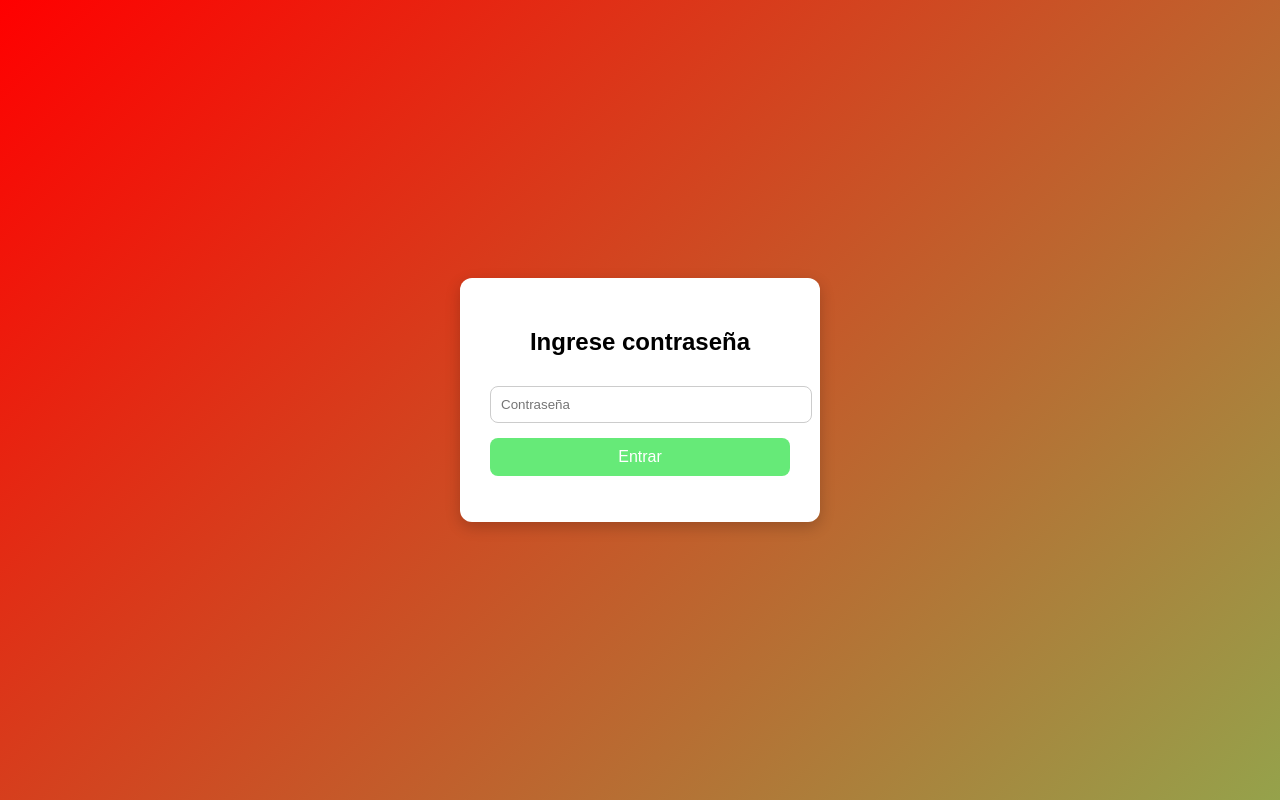
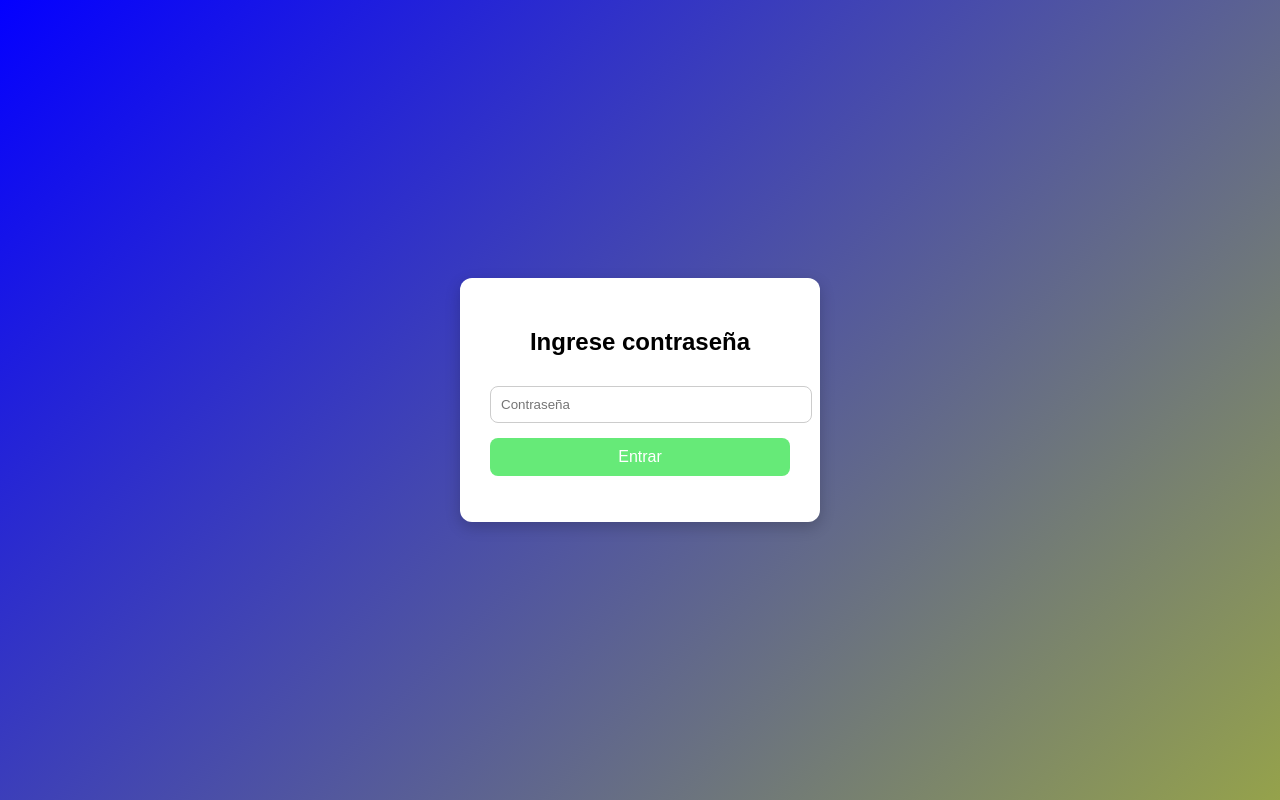
Before and after one commit to JaredUrquia2010a2010/JaredUrquia2010a2010.github.io, a plain HTML site: page index.html in a window 1280 px wide. Drawn offline with Linux system fonts and the light colour scheme.

Commit message:
Update index.html

```diff
--- a/index.html
+++ b/index.html
@@ -7,7 +7,7 @@
 <style>
 body{
     font-family: Arial, sans-serif;
-    background: linear-gradient(135deg, #ff0000, #95a24b);
+    background: linear-gradient(135deg, #0400ff, #95a24b);
     display:flex;
     justify-content:center;
     align-items:center;
```
